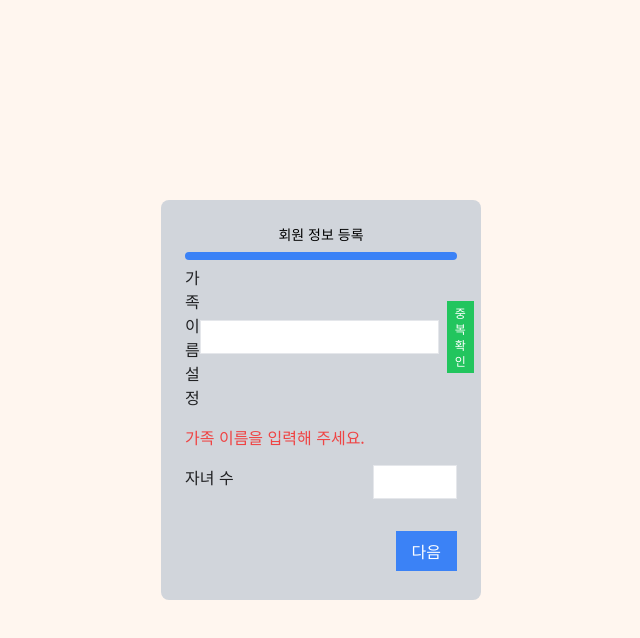
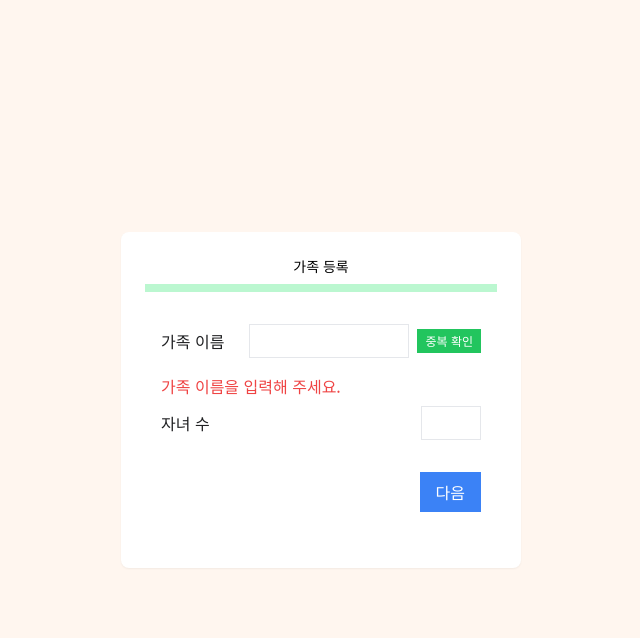
Before and after one commit to i-Bridge/front-ibridge-2025, a Next.js app: page /setup in a window 1280 px wide. Both pictures are taken after a click on the button "중복 확인". Shown: the top 638 px of the page, without its empty margins (319-959 px from the left). Built offline with nearby package versions, Linux system fonts and the light colour scheme; no server answers.

Commit message:
Fix: /setup 자식 1명 되고, 중복체크 메세지 수정, 디자인 수정

```diff
--- a/src/app/(start)/setup/page.tsx
+++ b/src/app/(start)/setup/page.tsx
@@ -1,21 +1,26 @@
-// src/app/setup/page.tsx
 //회원 정보 설정 페이지 기본 UI
 
-// page.tsx (메인 UI)
 import React from 'react';
 import Setup from '../../../components/Setup/setup';
 import ProgressBar from '../../../components/Setup/progressBar';
 
 export default function SetUpPage() {
   return (
-    <div className="w-full inset-y-0 flex justify-center items-center bg-gray-100">
-      <div className="bg-gray-300 p-6 rounded-lg w-[25vw] h-[50vh] flex flex-col absolute top-1/2 left-1/2 transform -translate-x-1/2 -translate-y-1/2">
-        <h1 className="text-black text-sm text-center mb-2">회원 정보 등록</h1>
-        <ProgressBar />
-        <div className="flex-1 flex flex-col justify-center items-center">
-          <Setup />
-        </div>
-      </div>
+    <div className="w-full h-screen flex justify-center items-center">
+  <div
+    className="bg-white p-6 rounded-lg shadow-sm origin-center"
+    style={{
+      width: '400px',
+      transform: 'scale(calc(min(100vw / 500, 100vh / 600)))',
+      transformOrigin: 'center',
+    }}
+  >
+    <ProgressBar />
+    <div className="flex-1 flex flex-col justify-center items-center">
+      <Setup />
     </div>
+  </div>
+</div>
+
   );
 }
--- a/src/components/Setup/progressBar.tsx
+++ b/src/components/Setup/progressBar.tsx
@@ -2,20 +2,44 @@
 import { useSetupStore } from '@/store/setup/setupStore';
 
 const ProgressBar = () => {
-  const { currentChildIndex, childrenCount } = useSetupStore();
+  const { currentChildIndex, childrenCount, step } = useSetupStore();
 
   // ✅ 전체 단계 수: step1(1) + step2(자식 수)
   const totalSteps = childrenCount;
-  const progress = ((currentChildIndex + 1) / totalSteps) * 100;
+  const progress = ((currentChildIndex ) / totalSteps) * 100;
 
+  if (step === 1) {
     return (
+      <div>
+        <h1 className="text-black text-sm text-center mb-2">
+          가족 등록
+        </h1>
+        <div className="w-full bg-gray-300 h-2 rounded-full ">
+          <div
+            className="h-full bg-green-200 transition-all"
+            style={{ width: `100%` }}
+          ></div>
+        </div>
+      </div>
+    );
+  }
+  if (step === 2) {
+    return (
+      <div>
+
+        <h1 className="text-black text-sm text-center mb-2">
+
+          자녀 등록({currentChildIndex }/{childrenCount})
+        </h1>
         <div className="w-full bg-gray-300 h-2 rounded-full overflow-hidden">
           <div
             className="h-full bg-blue-500 transition-all"
             style={{ width: `${progress}%` }}
           ></div>
         </div>
+      </div>
     );
+  }
 };
 
 export default ProgressBar;
--- a/src/components/Setup/setup.tsx
+++ b/src/components/Setup/setup.tsx
@@ -5,8 +5,6 @@ import Step2 from './step2';
 
 const Setup = () => {
   const { step, childrenCount, currentChildIndex } = useSetupStore();
-
-  console.log("현재 step:", step); // ✅ 디버깅용 로그 추가
 
   return (
     <div className="w-full h-full flex flex-col justify-center items-center">
--- a/src/components/Setup/step1.tsx
+++ b/src/components/Setup/step1.tsx
@@ -1,4 +1,5 @@
 'use client';
+// Step1: 가족 정보 입력 및 자식 수 등록
 
 import { useState } from 'react';
 import { Fetcher } from '@/lib/fetcher';
@@ -13,7 +14,6 @@ export default function Step1() {
   const [loading, setLoading] = useState(false);
   const [familyName, setFamilyName] = useState<string>('');
   const [isNameChecked, setIsNameChecked] = useState<boolean>(false);
-
   const {
     setChildrenCount,
     setStep,
@@ -25,7 +25,6 @@ export default function Step1() {
       setError('가족 이름을 입력해 주세요.');
       return;
     }
-
     setError(null);
     setLoading(true);
 
@@ -35,15 +34,10 @@ export default function Step1() {
         data: { familyName },
       });
 
-      console.log('중복 확인 API 응답:', res); // res = { exist: true }
-
-      if ( res.data?.exist) {
-
+      if (res.data?.exist) {
         setError('이미 존재하는 가족 이름입니다.');
-        console.log('❌ 가족 불가');
         setIsNameChecked(false);
       } else {
-        console.log('✅ 가족 가능');
         setIsNameChecked(true);
         storeSetFamilyName(familyName);
       }
@@ -65,52 +59,64 @@ export default function Step1() {
     const inputElement = document.getElementById(
       'childrenCount',
     ) as HTMLInputElement;
+
     const count = parseInt(inputElement.value, 10) || 0;
-
-    console.log('입력된 자녀 수:', count);
     setChildrenCount(count);
-    setStep(2);
-
-    console.log('step 변경됨: 2');
+    setStep(2); //step2: 자식 정보 설정 스텝
   };
 
   return (
-    <div className="w-full flex flex-col gap-4">
-      <div className="flex justify-between items-center">
-        <span>가족 이름 설정</span>
+    <div className="w-full flex flex-col gap-4 text-base px-4 py-8">
+      <div className="flex justify-between items-center whitespace-nowrap ">
+        <span className="min-w-[80px]">가족 이름</span>
         <div className="flex items-center gap-2">
           <input
             type="text"
-            className="border p-1"
+            className="border p-1 w-[160px]"
             value={familyName}
-            onChange={(e) => setFamilyName(e.target.value)}
+            onChange={(e) => {
+              const value = e.target.value;
+              setFamilyName(value);
+              if (value === '') {
+                setError(null);
+                setIsNameChecked(false);
+              }
+            }}
           />
           <button
             onClick={handleCheckName}
             disabled={loading}
-            className="bg-green-500 text-white px-2 py-1 text-xs disabled:opacity-50"
+            className="bg-green-500 text-white px-2 py-1 text-xs disabled:opacity-50 whitespace-nowrap"
           >
             {loading ? '확인 중...' : '중복 확인'}
           </button>
         </div>
       </div>
 
-      {error && <p className="text-red-500">{error}</p>}
+      <div className="h-[16px]">
+        {error ? (
+          <p className="text-red-500 whitespace-nowrap">{error}</p>
+        ) : isNameChecked ? (
+          <p className="text-green-500 whitespace-nowrap">
+            등록 가능한 가족 이름입니다.
+          </p>
+        ) : null}
+      </div>
 
-      <div className="flex justify-between">
-        <span>자녀 수</span>
+      <div className="flex justify-between items-center whitespace-nowrap">
+        <span className="min-w-[80px]">자녀 수</span>
         <input
           id="childrenCount"
           type="number"
           min="0"
           max="10"
-          className="border p-1"
+          className="border p-1 w-[60px]"
         />
       </div>
 
       <button
         onClick={handleNext}
-        className="bg-blue-500 text-white px-4 py-2 mt-4 self-end"
+        className="bg-blue-500 text-white px-4 py-2 mt-4 self-end whitespace-nowrap"
         disabled={!isNameChecked}
       >
         다음
--- a/src/components/Setup/step2.tsx
+++ b/src/components/Setup/step2.tsx
@@ -1,4 +1,3 @@
-'use client';
 import { useSetupStore } from '@/store/setup/setupStore';
 import { useRouter } from 'next/navigation';
 import { useState, useEffect } from 'react';
@@ -9,7 +8,7 @@ const Step2 = () => {
     { name: string; gender: number; birth: string }[]
   >([]);
 
-  const { nextChild, currentChildIndex, childrenCount, familyName } = useSetupStore();
+  const { nextChild, currentChildIndex, childrenCount, familyName, setStep } = useSetupStore();
   const router = useRouter();
 
   const [name, setName] = useState('');
@@ -37,7 +36,7 @@ const Step2 = () => {
       try {
         const res = await Fetcher('/start/signup/new', {
           method: 'POST',
-          data: { familyName,children: updatedChildren },
+          data: { familyName, children: updatedChildren },
         });
         console.log('서버 전송:', res);
         router.push('/profile');
@@ -49,13 +48,13 @@ const Step2 = () => {
     }
   };
 
+  const handlePrevious = () => {
+    setStep(1); // step 1로 돌아가기
+  };
+
   return (
-    <div className="w-full flex flex-col gap-4">
-      <h2 className="text-center">
-        자녀 정보 입력 ({currentChildIndex + 1}/{childrenCount})
-      </h2>
-
-      <div className="flex justify-between items-center">
+    <div className="w-full flex flex-col gap-4 ">
+      <div className="flex justify-between items-center px-4 py-8">
         <span>이름</span>
         <input
           type="text"
@@ -101,12 +100,21 @@ const Step2 = () => {
         />
       </div>
 
-      <button
-        onClick={handleNext}
-        className="bg-blue-500 text-white px-4 py-2 mt-4 self-end"
-      >
-        {currentChildIndex + 1 === childrenCount ? '완료' : '다음'}
-      </button>
+      <div className="flex justify-between gap-4 mt-4">
+        <button
+          onClick={handlePrevious}
+          className="bg-gray-500 text-white px-4 py-2"
+        >
+          이전
+        </button>
+
+        <button
+          onClick={handleNext}
+          className="bg-blue-500 text-white px-4 py-2"
+        >
+          {currentChildIndex + 1 === childrenCount ? '완료' : '다음'}
+        </button>
+      </div>
     </div>
   );
 };
```
Lines whose indentation alone changed are shown as unchanged.
